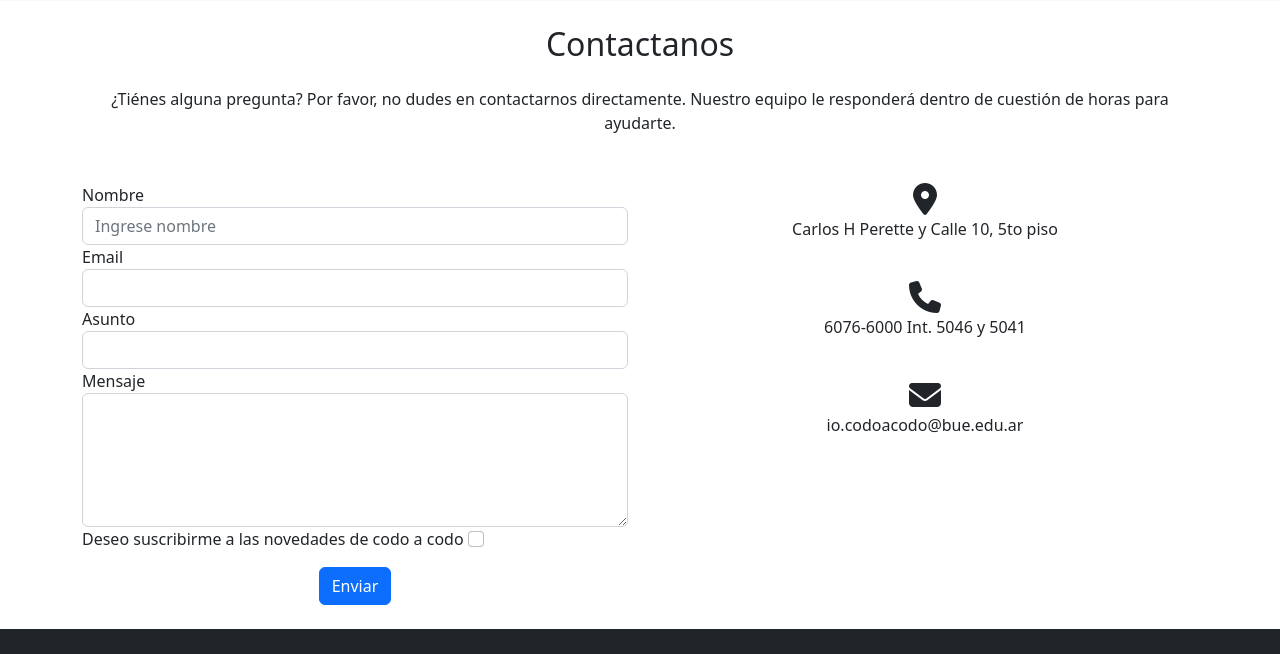
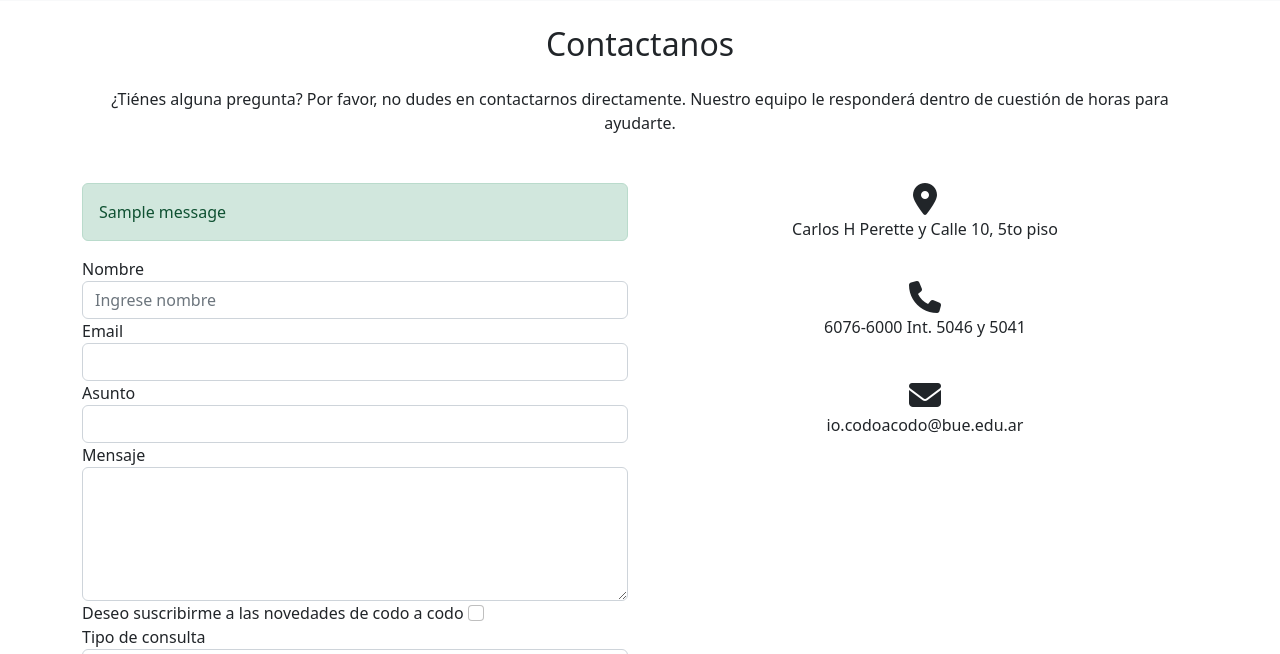
Before and after one commit to broko-de/proyecto_22818, a Django app: page / in a window 1280 px wide. Shown: the part 941-1595 px from the top of the page. Run offline with Django 3.2, Linux system fonts and the light colour scheme; tables that the repository leaves empty hold one stand-in row (values such as "Sample post"); one stand-in notice (Sample message) is shown; some libraries are stand-ins or nearby versions.

Commit message:
Clase 18: Django Messages - Formulario del tipo select

```diff
--- a/cac/forms.py
+++ b/cac/forms.py
@@ -9,6 +9,14 @@ def solo_caracteres(valor):
                                 )
 
 class ContactoForm(forms.Form):
+
+    TIPO_CONSULTA = (
+        ('','-Seleccione-'),
+        (1,'Inscripciones'),
+        (2,'Soporte Aula Virtual'),
+        (3,'Ser docente'),
+    )
+
     nombre = forms.CharField(
             label='Nombre',
             max_length=50,
@@ -40,6 +48,13 @@ class ContactoForm(forms.Form):
         widget=forms.CheckboxInput(attrs={'class':'form-check-input','value':1})
     )
 
+    tipo_consulta = forms.ChoiceField(
+        label='Tipo de consulta',
+        choices=TIPO_CONSULTA,
+        initial='2',
+        widget=forms.Select(attrs={'class':'form-control'})
+    )
+
 
     def clean_mensaje(self):
         data = self.cleaned_data['mensaje']
--- a/cac/views.py
+++ b/cac/views.py
@@ -6,6 +6,8 @@ from django.urls import reverse
 from django.template import loader
 
 from cac.forms import ContactoForm
+
+from django.contrib import messages
 
 # Create your views here.
 def index(request):
@@ -26,14 +28,14 @@ def index(request):
             'categoria':'Analisis de datos'
         },
     ]
-    mensaje= None
     if(request.method == 'POST'):
         contacto_form = ContactoForm(request.POST)
         if (contacto_form.is_valid()):
             #deberia agregar las acciones que necesito hacer
-            mensaje= 'Hemos recibido tus datos, muchas gracias'
+            messages.success(request,'Hemos recibido tu consulta, en breve te responderemos.')
+            messages.info(request,'Te estará llegando un email.')
         else:
-            mensaje= 'Error'
+            messages.warning(request,'Por favor revisa los errores del formulario.')
 
     else:
         contacto_form = ContactoForm()
@@ -41,7 +43,6 @@ def index(request):
     return render(request,'cac/publica/index.html',
                 {'cursos':listado_cursos,
                 'contacto_form':contacto_form,
-                'mensaje':mensaje
                 })
 
 
--- a/templates/cac/publica/index.html
+++ b/templates/cac/publica/index.html
@@ -72,11 +72,13 @@
 
         <!--Grid column-->
             <div class="col-md-6 mb-md-0 mb-6">
-                {% if mensaje %}
-                    <div class="alert alert-success" role="alert">
-                        {{mensaje}}
+                {% for message in messages %}
+                    <div class="alert alert-{{ message.tags }}" role="alert">
+                        {{ message }}
                     </div>
-                {% endif %}
+                {% endfor %}
+
+
                 <form novalidate id="contact-form" name="contact-form" action="{% url 'inicio' %}" method="POST">
                     {% csrf_token %}
 
```
